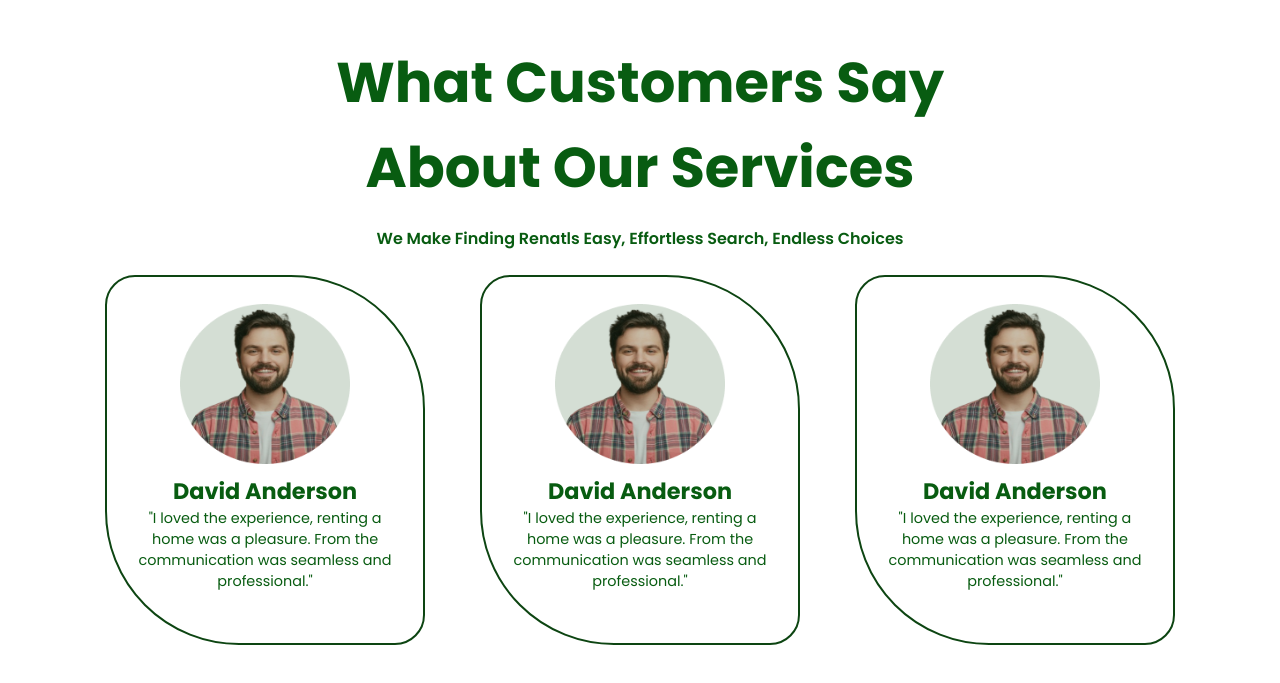
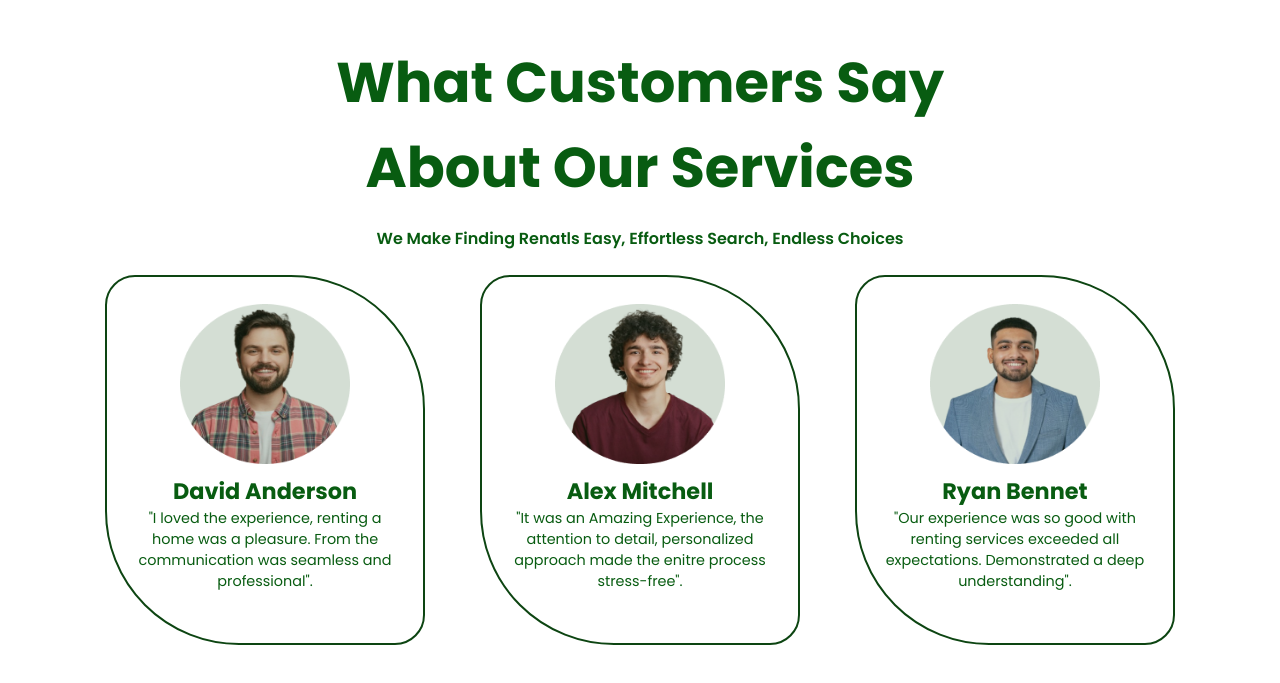
Before and after one commit to davistheweb/renthouse-website, a plain HTML site: page index.html in a window 1280 px wide. Shown: the part 2052-2735 px from the top of the page. Drawn offline with nearby package versions, Linux system fonts and the light colour scheme.

Commit message:
made some text changes in reviews

```diff
--- a/index.html
+++ b/index.html
@@ -210,39 +210,39 @@
                                 "I loved the experience, renting a <br>
                                 home was a pleasure. From the <br>
                                 communication was seamless and<br>
-                                professional."
+                                professional".
                             </p>
                         </div>
                     </article>
                     <article class="review__item">
                         <div class="review-img">
-                            <img src="asset/images/IMAGE 1.png" alt="" class="review__image">
+                            <img src="asset/images/IMAGE 2.png" alt="" class="review__image">
                         </div>
                         <div class="review-item-text">
                             <h1 class="review-item-title">
-                                David Anderson
+                                Alex Mitchell
                             </h1>
                             <p class="review-item-subtitle">
-                                "I loved the experience, renting a <br>
-                                home was a pleasure. From the <br>
-                                communication was seamless and<br>
-                                professional."
+                                "It was an Amazing Experience, the<br>
+                                attention to detail, personalized<br>
+                                approach made the enitre process<br>
+                                stress-free".
                             </p>
                         </div>
                     </article>
                     <article class="review__item">
                         <div class="review-img">
-                            <img src="asset/images/IMAGE 1.png" alt="" class="review__image">
+                            <img src="asset/images/IMAGE 3.png" alt="" class="review__image">
                         </div>
                         <div class="review-item-text">
                             <h1 class="review-item-title">
-                                David Anderson
+                                Ryan Bennet
                             </h1>
                             <p class="review-item-subtitle">
-                                "I loved the experience, renting a <br>
-                                home was a pleasure. From the <br>
-                                communication was seamless and<br>
-                                professional."
+                                "Our experience was so good with <br>
+                                renting services exceeded all<br>
+                                expectations. Demonstrated a deep<br>
+                                understanding".
                             </p>
                         </div>
                     </article>
```
